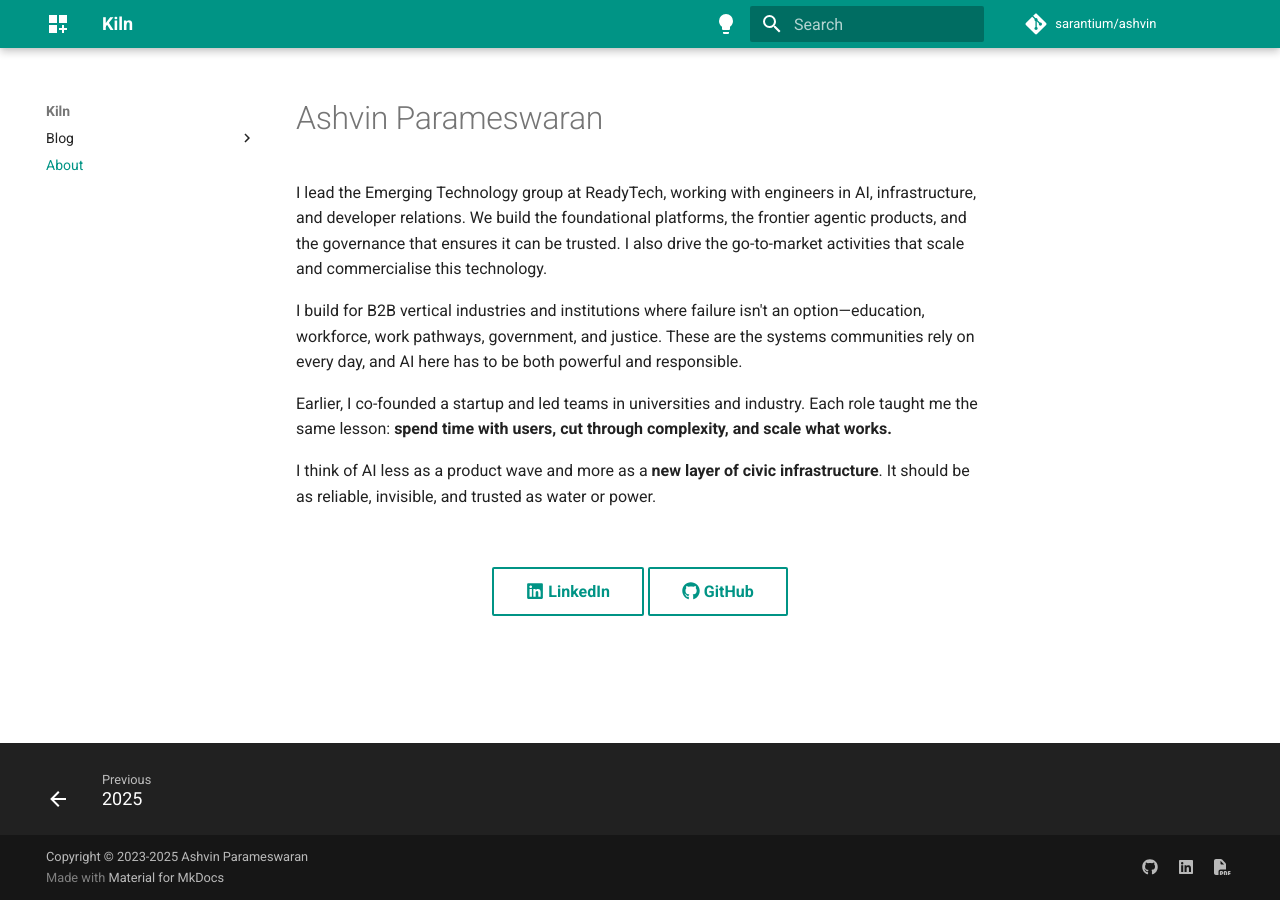
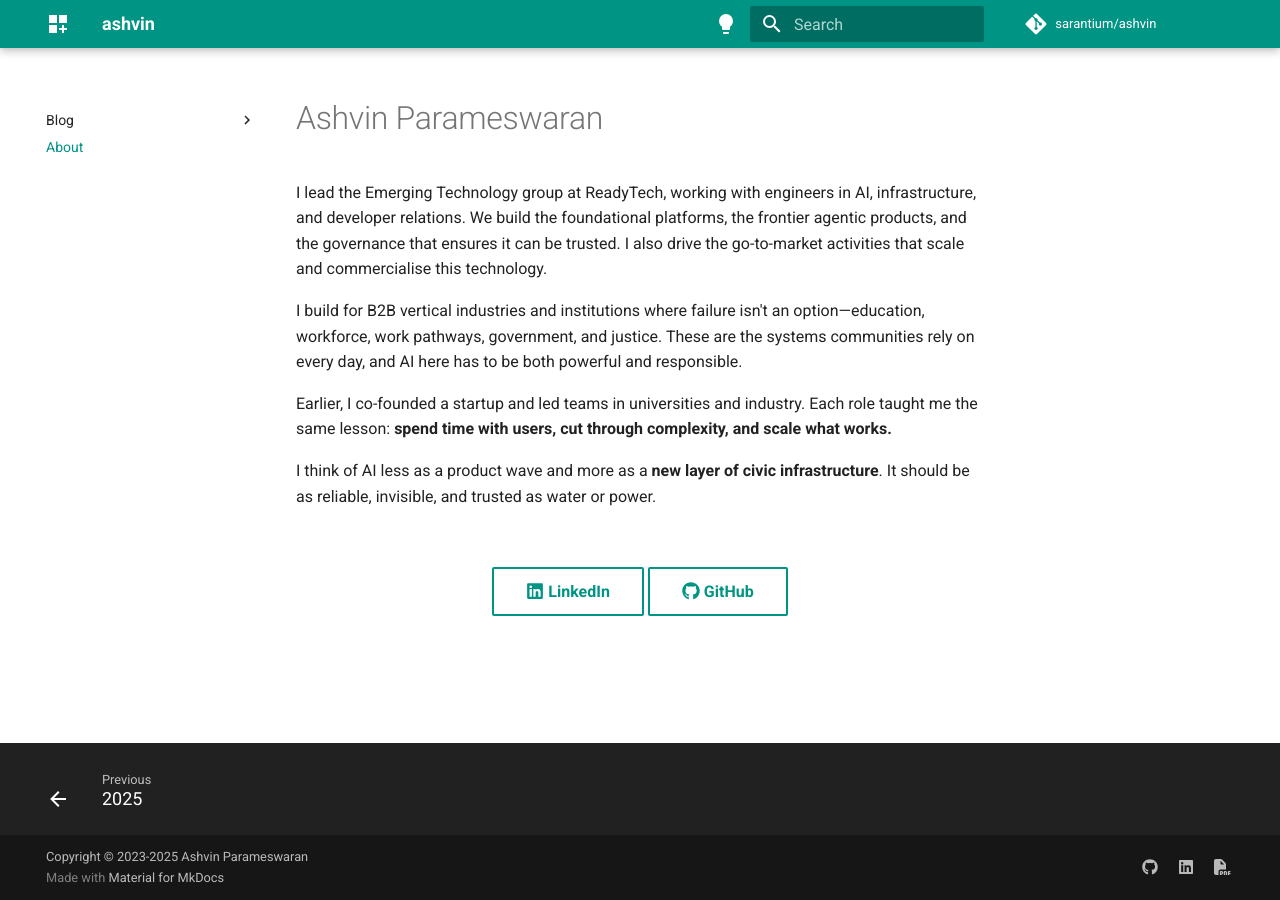
Before and after one commit to sarantium/ashvin, an MkDocs documentation site: the page built from docs/about.md, in a window 1280 px wide. Built offline with MkDocs 1.6.1 and Material for MkDocs 9.7.7, drawn with Linux system fonts in a browser that asks for light colours; comment, search, counter and statistics services are not loaded.

Commit message:
♻️ refactor: rebrand from Kiln to ashvin
Simplify branding to focus on personal identity:
- Change site name from "Kiln" to "ashvin"
- Update site description to professional tagline
- Hide site name text in sidebar navigation (keep icon only)

🤖 Generated with [Claude Code](https://claude.com/claude-code)

Co-Authored-By: Claude <noreply@anthropic.com>

```diff
--- a/docs/stylesheets/extra.css
+++ b/docs/stylesheets/extra.css
@@ -66,3 +66,12 @@ table td + td {
 .pdf {
   color: maroon;
 }
+
+/* Hide site name in sidebar navigation */
+.md-nav--primary .md-nav__title {
+  font-size: 0;
+}
+
+.md-nav--primary .md-nav__title .md-nav__button {
+  font-size: initial;
+}
--- a/mkdocs.yml
+++ b/mkdocs.yml
@@ -1,6 +1,6 @@
-site_name: Kiln
+site_name: ashvin
 site_url: https://ashvin.au
-site_description: Kiln - Digital twins for product managers
+site_description: AI Platform, Products and Governance
 repo_url: https://github.com/sarantium/ashvin/
 repo_name: sarantium/ashvin
 theme:
```
